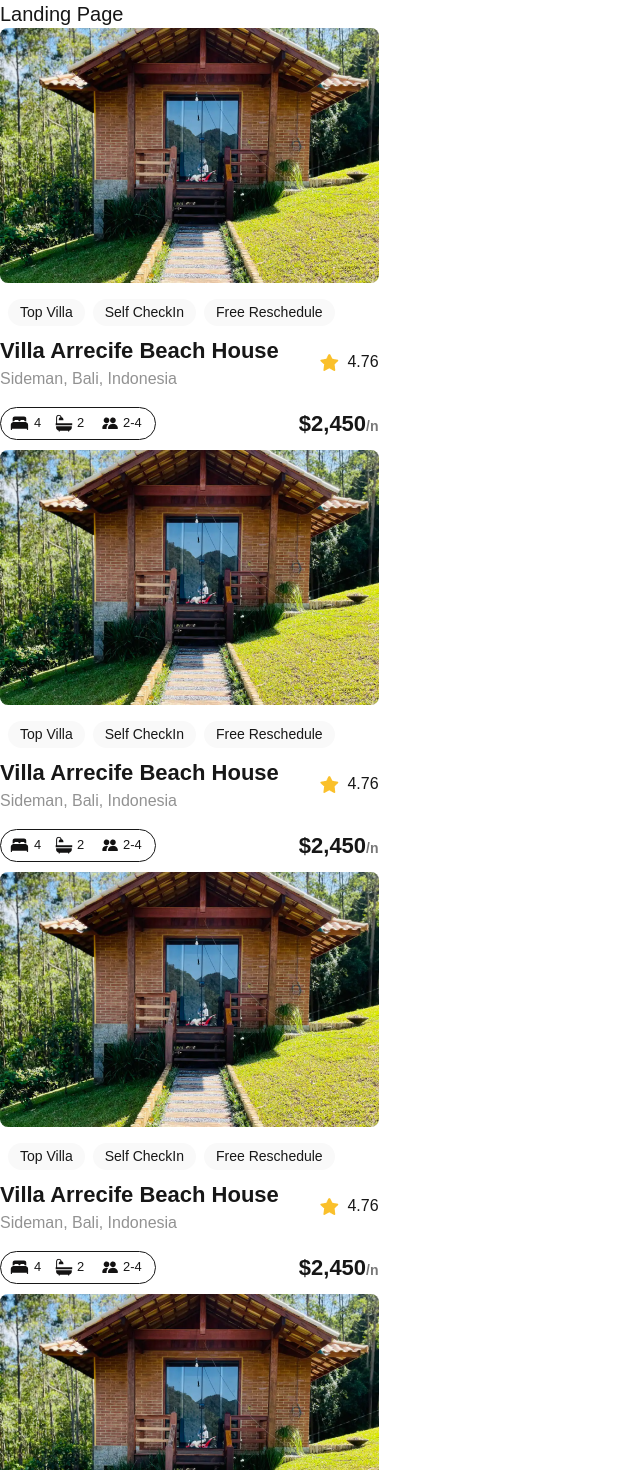
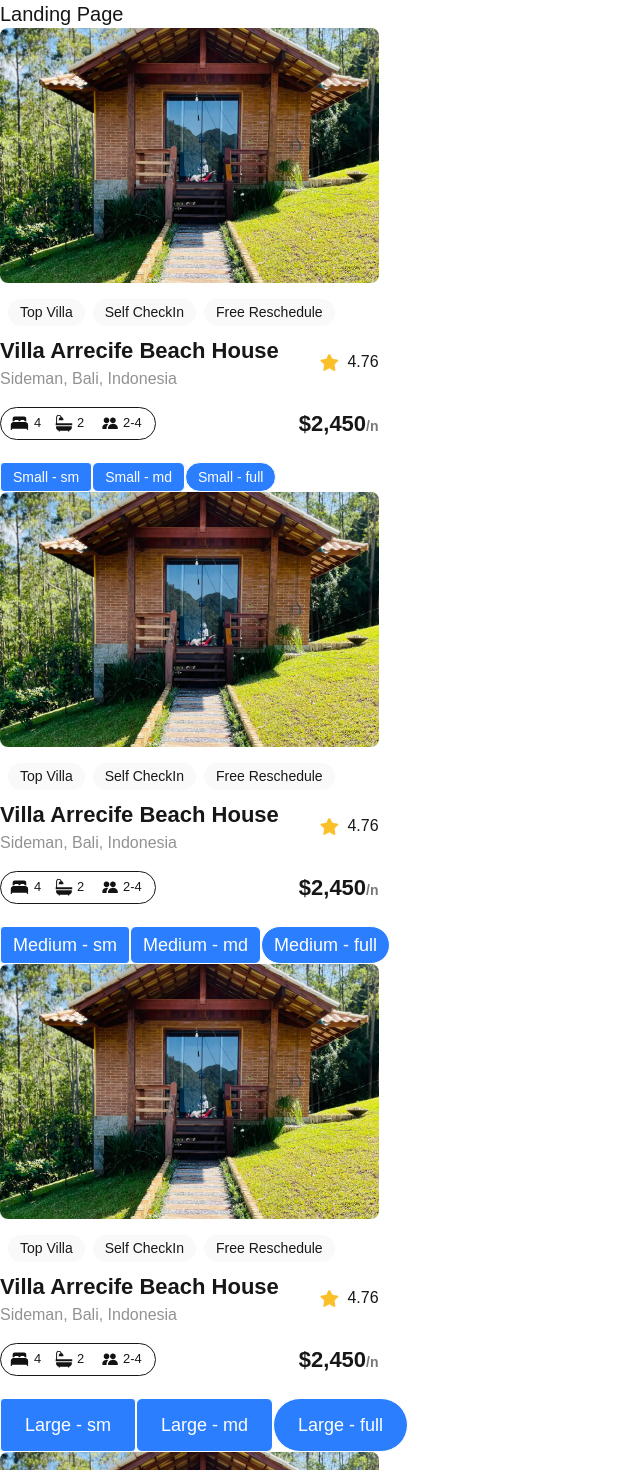
Before and after one commit to DevBuike/alx-project-0x00-setup, a Next.js app in the folder alx-project-0x00/: page /landing in a window 1280 px wide. Shown: the top 1470 px of the page, without its empty margins (0-640 px from the left). Built offline with nearby package versions, Linux system fonts and the light colour scheme.

Commit message:
creating and adding the abutton component

```diff
--- /dev/null
+++ b/alx-project-0x00/components/Button.tsx
@@ -0,0 +1,14 @@
+type ButtonProps = {
+  title: string;
+  className?: string;
+};
+
+const Button: React.FC<ButtonProps> = ({title, className=""
+}) => {
+  return (
+    <button className={`border px-3 py-1 text-lg mt-3 bg-blue-500 text-white ${className}`}>
+      {title}
+    </button>
+  );
+}
+export default Button;
--- a/alx-project-0x00/pages/landing.tsx
+++ b/alx-project-0x00/pages/landing.tsx
@@ -1,12 +1,25 @@
 import Card from "@/components/Card";
+import Button from "@/components/Button";
 
 const Landing: React.FC =  () => {
   return (
     <div>
       <h1 className=" text-xl font-extralight">Landing Page</h1>
       <Card />
+      <Button title="Small - sm" className="text-sm rounded-sm" />
+      <Button title="Small - md" className="text-sm rounded-md" />
+      <Button title="Small - full" className="text-sm rounded-full" />
+
       <Card />
+      <Button title="Medium - sm" className="text-base rounded-sm" />
+      <Button title="Medium - md" className="text-base rounded-md" />
+      <Button title="Medium - full" className="text-base rounded-full" />
+
       <Card />
+      <Button title="Large - sm" className="text-lg px-6 py-3 rounded-sm" />
+      <Button title="Large - md" className="text-lg px-6 py-3 rounded-md" />
+      <Button title="Large - full" className="text-lg px-6 py-3 rounded-full" />
+
       <Card />
     </div>
   )
```
